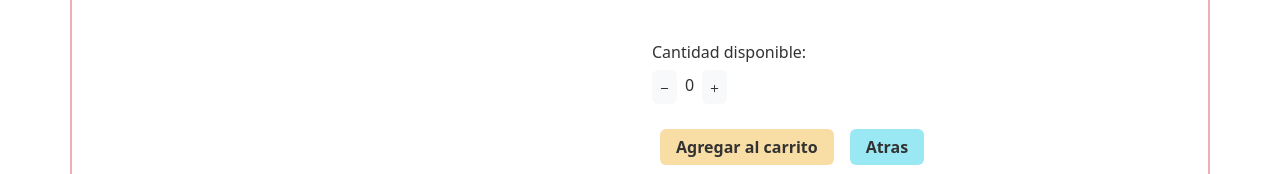
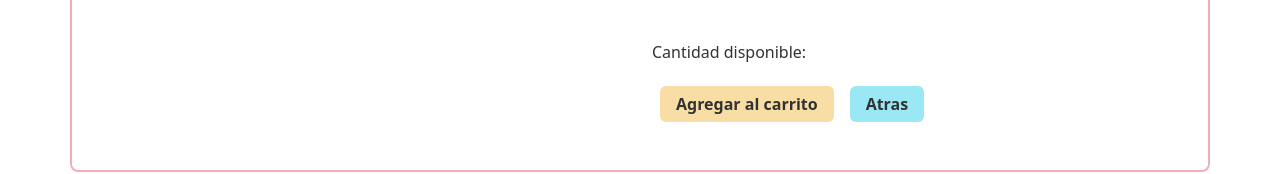
Before and after one commit to yumikosito/proyecto-final-ADL, a React (Vite) app in the folder Frontend/: page /producto/1 in a window 1280 px wide. Shown: the part 859-1033 px from the top of the page. Built offline with nearby package versions, Linux system fonts and the light colour scheme; no server answers.

Commit message:
cambios menores

```diff
--- a/Frontend/src/pages/CardDetail.jsx
+++ b/Frontend/src/pages/CardDetail.jsx
@@ -17,17 +17,6 @@ const CardDetail = () => {
   const { products } = useContext(ProductContext)
   // const products = useFetchProducts()
   const [product, setProduct] = useState({});
-  const [counter, setCounter] = useState(0);
-  // const increaseQuantity = () => {
-  //   counter < product.cantidad
-  //     ? setCounter(counter + 1)
-  //     : setCounter(counter);
-  // };
-  // const decreaseQuantity = () => {
-  //   if (counter > 0) {
-  //     setCounter(counter - 1);
-  //   }
-  // };
 
   useEffect(() => {
     const getProduct = async () => {
@@ -70,9 +59,6 @@ const CardDetail = () => {
                 <div>
                   <h6>Cantidad disponible: {product.product_quantity}</h6>
                   <div className="d-flex align-items-baseline">
-                    <MinusMod product={product}/>
-                    <p className="px-2">{counter}</p>
-                    <PlusMod product={product}/>
                   </div>
                 </div>
 
```
Also changed, not shown: 1 other file (tests, documents, lock files or other folders).
